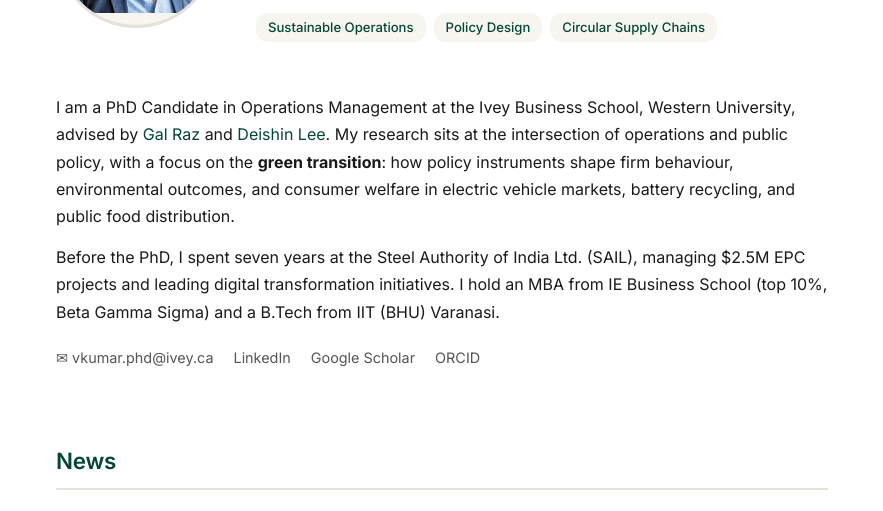
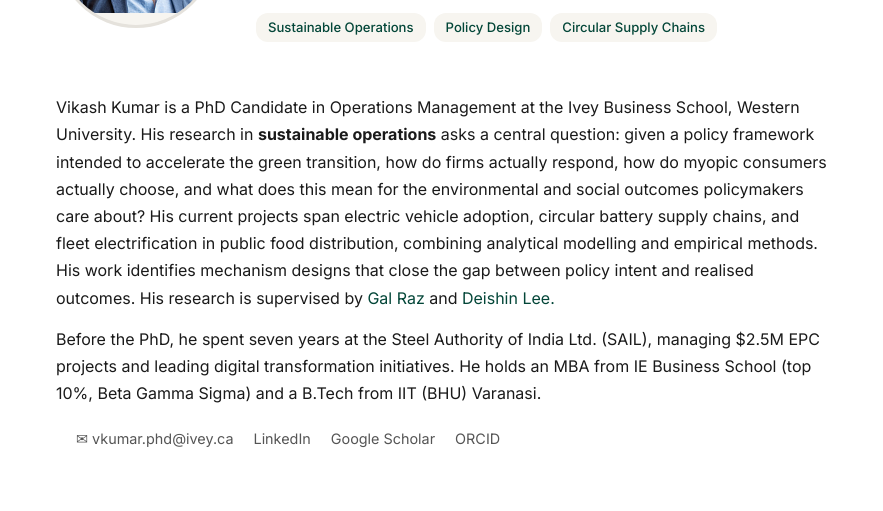
Before and after one commit to viking2211/viking2211.github.io, a plain HTML site: page index.html in a window 1280 px wide. Shown: the part 251-762 px from the top of the page, without its empty margins (198-1081 px from the left). Drawn offline with Linux system fonts and the light colour scheme.

Commit message:
Update index.html

```diff
--- a/index.html
+++ b/index.html
@@ -368,10 +368,10 @@
 
     <div class="bio">
         <p>
-            I am a PhD Candidate in Operations Management at the Ivey Business School, Western University, advised by <a href="https://www.ivey.uwo.ca/faculty/directory/gal-raz/" target="_blank" rel="noopener">Gal Raz</a> and <a href="https://www.ivey.uwo.ca/faculty/directory/deishin-lee/" target="_blank" rel="noopener">Deishin Lee</a>. My research sits at the intersection of operations and public policy, with a focus on the <strong>green transition</strong>: how policy instruments shape firm behaviour, environmental outcomes, and consumer welfare in electric vehicle markets, battery recycling, and public food distribution.
+            Vikash Kumar is a PhD Candidate in Operations Management at the Ivey Business School, Western University. His research in <strong>sustainable operations</strong> asks a central question: given a policy framework intended to accelerate the green transition, how do firms actually respond, how do myopic consumers actually choose, and what does this mean for the environmental and social outcomes policymakers care about? His current projects span electric vehicle adoption, circular battery supply chains, and fleet electrification in public food distribution, combining analytical modelling and empirical methods. His work identifies mechanism designs that close the gap between policy intent and realised outcomes. His research is supervised by <a href="https://www.ivey.uwo.ca/faculty_research/directory/gal-raz/" target="_blank" rel="noopener noreferrer">Gal Raz</a> and <a href="https://www.ivey.uwo.ca/faculty_research/directory/deishin-lee/" target="_blank" rel="noopener noreferrer">Deishin Lee.
         </p>
         <p>
-            Before the PhD, I spent seven years at the Steel Authority of India Ltd. (SAIL), managing $2.5M EPC projects and leading digital transformation initiatives. I hold an MBA from IE Business School (top 10%, Beta Gamma Sigma) and a B.Tech from IIT (BHU) Varanasi.
+            Before the PhD, he spent seven years at the Steel Authority of India Ltd. (SAIL), managing $2.5M EPC projects and leading digital transformation initiatives. He holds an MBA from IE Business School (top 10%, Beta Gamma Sigma) and a B.Tech from IIT (BHU) Varanasi.
         </p>
 
         <div class="contact-row">
```
